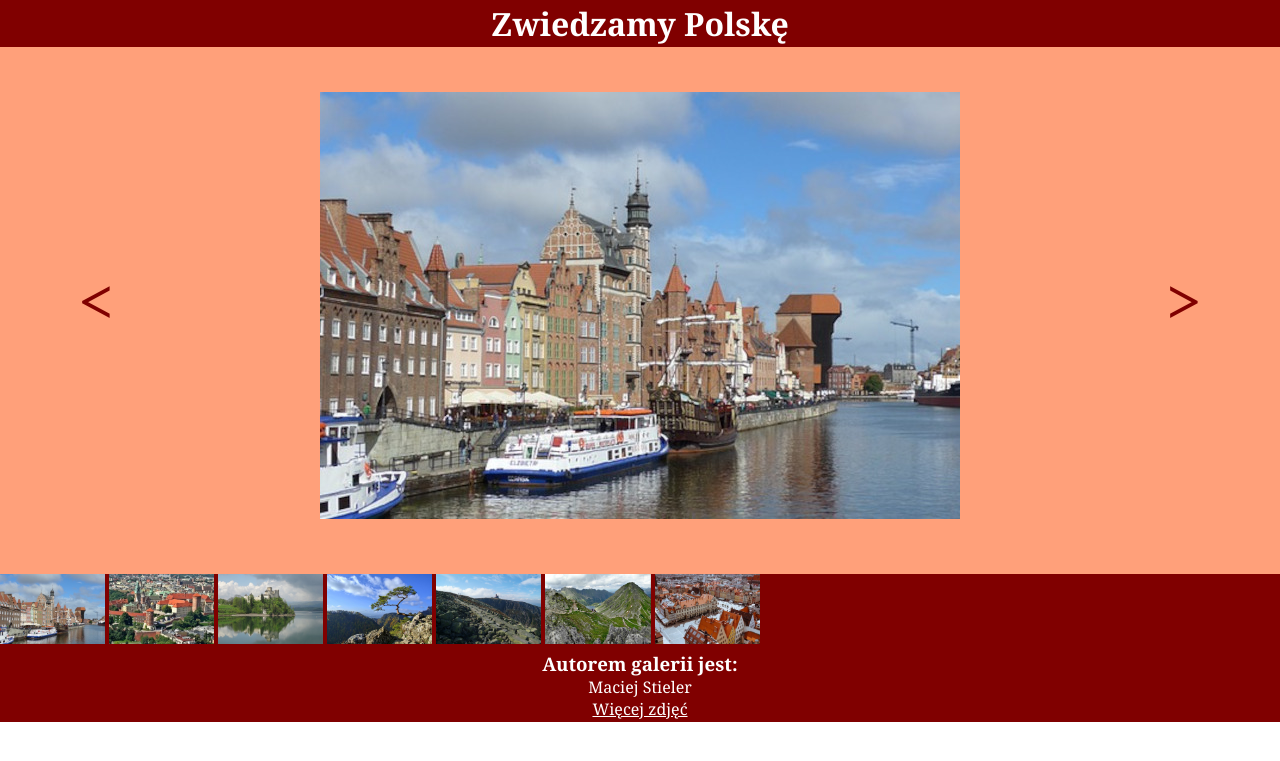
After one commit to MacioDevelop/egzaminy_inf03, a PHP site: page /galeria.html in a window 1280 px wide. The commit adds this page. Shown: the top 761 px of the page. Run offline with PHP 8.4, Linux system fonts and the light colour scheme.

Commit message:
Add files via upload

```diff
--- /dev/null
+++ b/galeria.html
@@ -0,0 +1,45 @@
+<!DOCTYPE html>
+<html lang="pl">
+<head>
+    <meta charset="UTF-8">
+    <meta name="viewport" content="width=device-width, initial-scale=1.0">
+    <link rel="stylesheet" href="styl.css">
+    <title>Biuro turystyczne</title>
+</head>
+<body>
+    <header class="baner">
+        <h1>Zwiedzamy Polskę</h1>
+    </header>
+
+    <div class="lewy">
+        <button onclick="move('prev')" id="lewy">&lt;</button>
+    </div>
+
+    <div class="srodek">
+        <img src="1.jpg" alt="Aktywne zdjęcie" id="main">
+    </div>
+
+    <div class="prawy">
+        <button onclick="move('next')" id="prawy">&gt;</button>
+    </div>
+
+    <div class="miniatury">
+        <img src="1.jpg" alt="Gdańsk" class="zdjecie">
+        <img src="2.jpg" alt="Kraków" class="zdjecie">
+        <img src="3.jpg" alt="Niedzica" class="zdjecie">
+        <img src="4.jpg" alt="Pieniny" class="zdjecie">
+        <img src="5.jpg" alt="Szklarska Poręba" class="zdjecie">
+        <img src="6.jpg" alt="Tatry" class="zdjecie">
+        <img src="7.jpg" alt="Wrocław" class="zdjecie">
+    </div>
+
+    <footer class="stopka">
+        <h3>Autorem galerii jest:</h3>
+        <p>Maciej Stieler</p>
+        <a href="http://pixaby.com" target="_blank">Więcej zdjęć</a>
+    </footer>
+
+    <script src="main.js"></script>
+
+</body>
+</html>
--- /dev/null
+++ b/main.js
@@ -0,0 +1,22 @@
+let currentSrc = 1;
+let max = 7;
+
+function move(direction){
+   const mainImage = document.getElementById("main");
+
+   if(direction === 'prev'){
+    currentSrc = currentSrc - 1;
+    if(currentSrc < 1){
+        currentSrc = max;
+    }
+   }
+
+   if(direction === 'next'){
+    currentSrc = currentSrc + 1;
+    if(currentSrc > max){
+        currentSrc = 1;
+    }
+   }
+
+    mainImage.src = `${currentSrc}.jpg`;
+}
--- a/styl.css
+++ b/styl.css
@@ -1,52 +1,52 @@
 * {
     font-family: Georgia;
+    color: white;
     margin: 0;
 }
-.baner1, .baner2{
-    background-color: navy;
-    color: white;
+.baner, .stopka{
+    background-color: maroon;
     text-align: center;
-    height: 100px;
-    width: 50%;
-    float: left;
-}
-.menu{
-    background-color: navy;
-    padding: 20px;
-}
-.form{
-    color: silver;
-    margin: 50px;
-}
-.form:hover{
-    color: white;
-    text-decoration: underline;
-}
-.lewy, .prawy{
-    background-color: azure;
-    height: 550px;
-}
-.lewy {
-    width: 70%;
-    float: left;
-}
-.prawy{
-    width: 30%;
-    float: left;
+    padding: 2px;
 }
 .stopka{
-    background-color: navy;
-    color: white;
     clear: both;
 }
-table{
-    border: 1px navy solid;
-    margin: auto;
+.lewy, .srodek, .prawy{
+    float: left;
+    background-color: lightsalmon;
+    height: 527px;
+}
+.lewy, .prawy {
+    width: 15%;
+}
+.srodek{
     width: 70%;
 }
-td:hover{
-    background-color: skyblue;
+.miniatury{
+    background-color: maroon;
 }
-.obraz2{
-    width: 90%;
+button{
+    background-color: lightsalmon;
+    color: maroon;
+    border: none;
+    font-size: 400%;
+    display: block;
+    margin: auto;
+    padding-top: 210px;
 }
+.zdjecie{
+    height: 70px;
+    animation-duration: 4s;
+    from { margin-left: 50px;}
+    to { margin-left: 0px;}
+}
+#main{
+    display: block;
+    margin: auto;
+    padding-top: 45px;
+}
+#main:hover{
+    animation-duration: 5s;
+    from { size: 100%;};
+    to { size: 120%;};
+}
```
Also changed, not shown: kwerendy.txt (+5 -6 lines), wycieczki.sql (added, +111 -0 lines), 1.jpg (added), 2.jpg (added), 3.jpg (added), 4.jpg (added), 5.jpg (added), 6.jpg (added), 7.jpg (added), 1 other file.
